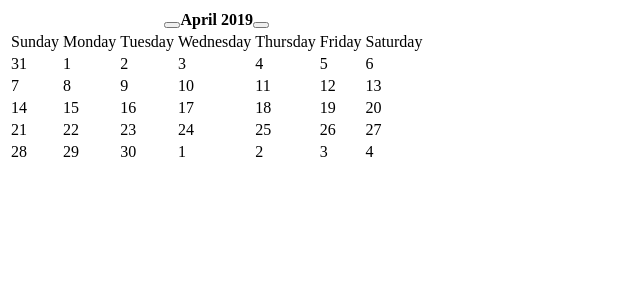
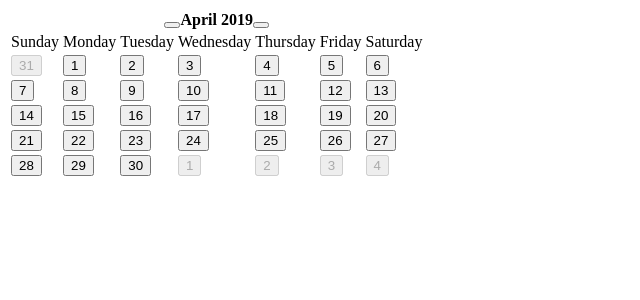
Before and after one commit to wjp241/esLint_prettierTemp, a React app: page / in a window 1280 px wide. Shown: the top 300 px of the page, without its empty margins (0-640 px from the left). Built offline with nearby package versions, Linux system fonts and the light colour scheme; the HTML template or start-up script is replaced by a standard one.

Commit message:
date state

```diff
--- a/src/client/components/Dates.jsx
+++ b/src/client/components/Dates.jsx
@@ -1,7 +1,7 @@
 import React from "react";
 import dateFns from "date-fns";
 import { connect } from "react-redux";
-
+import Button from "react-bootstrap/Button";
 const Dates = props => {
   const { currentMonth, selectedDate } = props;
   const monthStart = dateFns.startOfMonth(currentMonth);
@@ -25,7 +25,15 @@ const Dates = props => {
       formattedDate = dateFns.format(day, dateFormat);
       days.push(
         <td key={formattedDate} className="text-center">
-          <span className="number">{formattedDate}</span>
+          {!dateFns.isSameMonth(day, monthStart) ? (
+            <Button variant="link" disabled>
+              {formattedDate}
+            </Button>
+          ) : (
+            <Button variant="link">{formattedDate}</Button>
+          )}
+
+          {/* // <span className="number">{formattedDate}</span> */}
         </td>
       );
       day = dateFns.addDays(day, 1);
```
